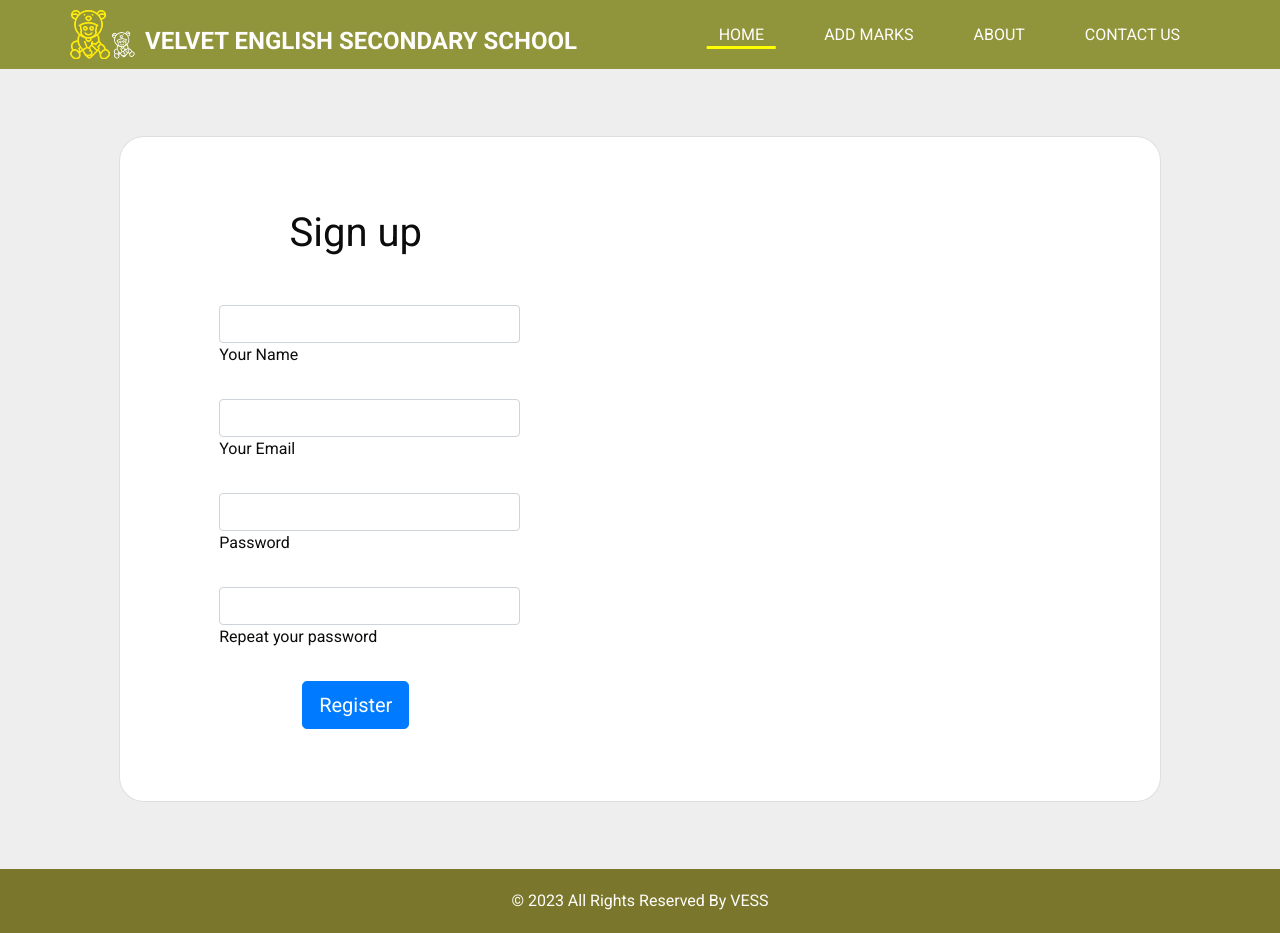
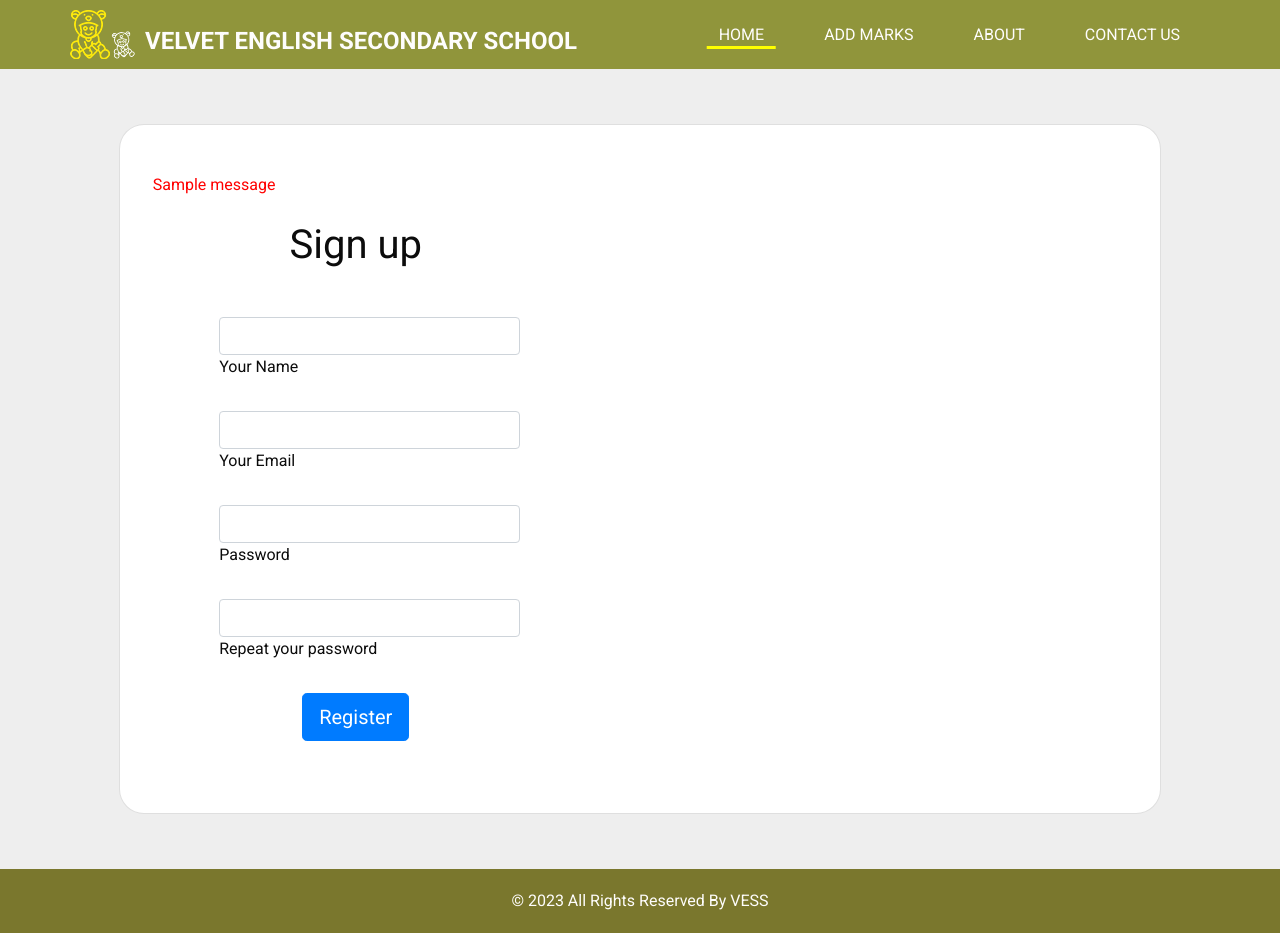
Before and after one commit to theajitmandal/vesssmsproject, a Django app: page /signup in a window 1280 px wide. Run offline with Django 4.2, Linux system fonts and the light colour scheme; tables that the repository leaves empty hold one stand-in row (values such as "Sample post"); one stand-in notice (Sample message) is shown; some libraries are stand-ins or nearby versions.

Commit message:
this is next commit

```diff
--- a/templates/signup.html
+++ b/templates/signup.html
@@ -10,6 +10,12 @@
           <div class="card-body p-md-5">
             <div class="row justify-content-center">
               <div class="col-md-10 col-lg-6 col-xl-5 order-2 order-lg-1">
+
+                <div class="row">
+                  {% for message in messages %}
+                    <ccenter><font color="red">{{message}}</font></ccenter>
+                  {% endfor %}
+                </div>
 
                 <p class="text-center h1 fw-bold mb-5 mx-1 mx-md-4 mt-4">Sign up</p>
 
@@ -49,7 +55,7 @@
                   </div>
 
                   <div class="d-flex justify-content-center mx-4 mb-3 mb-lg-4">
-                    <button type="button" class="btn btn-primary btn-lg">Register</button>
+                    <button type="submit" class="btn btn-primary btn-lg">Register</button>
                   </div>
 
                 </form>
```
Also changed, not shown: db.sqlite3.
